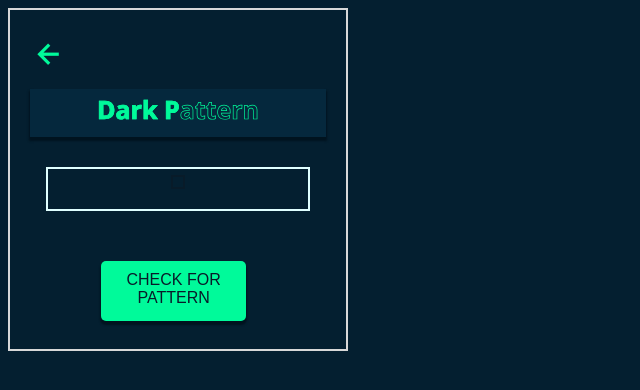
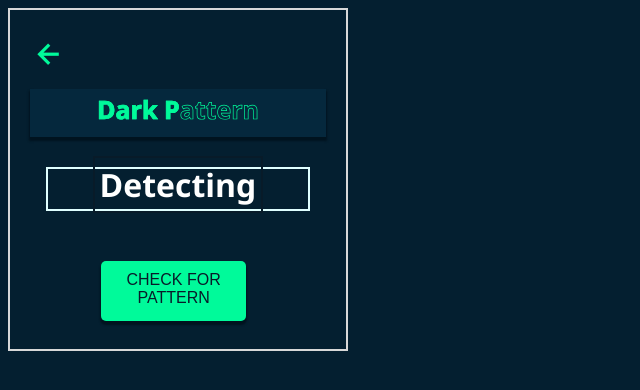
Before and after one commit to naveenkumar-42/Team_excalibur_hidden_cost, a browser extension: page Team_excalibur_hidden_cost-/darkhighlight.html in a window 1280 px wide. Shown: the whole page, without its empty margins (0-640 px from the left). Drawn offline with nearby package versions, Linux system fonts and the light colour scheme.

Commit message:
update UI

```diff
--- a/Team_excalibur_hidden_cost-/darkhighlight.html
+++ b/Team_excalibur_hidden_cost-/darkhighlight.html
@@ -24,7 +24,7 @@
     </div>
     <div class="modal-content">
       <div class="container">
-        <p class="number" style="margin-bottom: 15px"></p>
+        <p class="number" style="margin-bottom: 10px">Detecting</p>
       </div>
       <button class="analyze-button" type="button">CHECK FOR PATTERN</button>
     </div>
```
